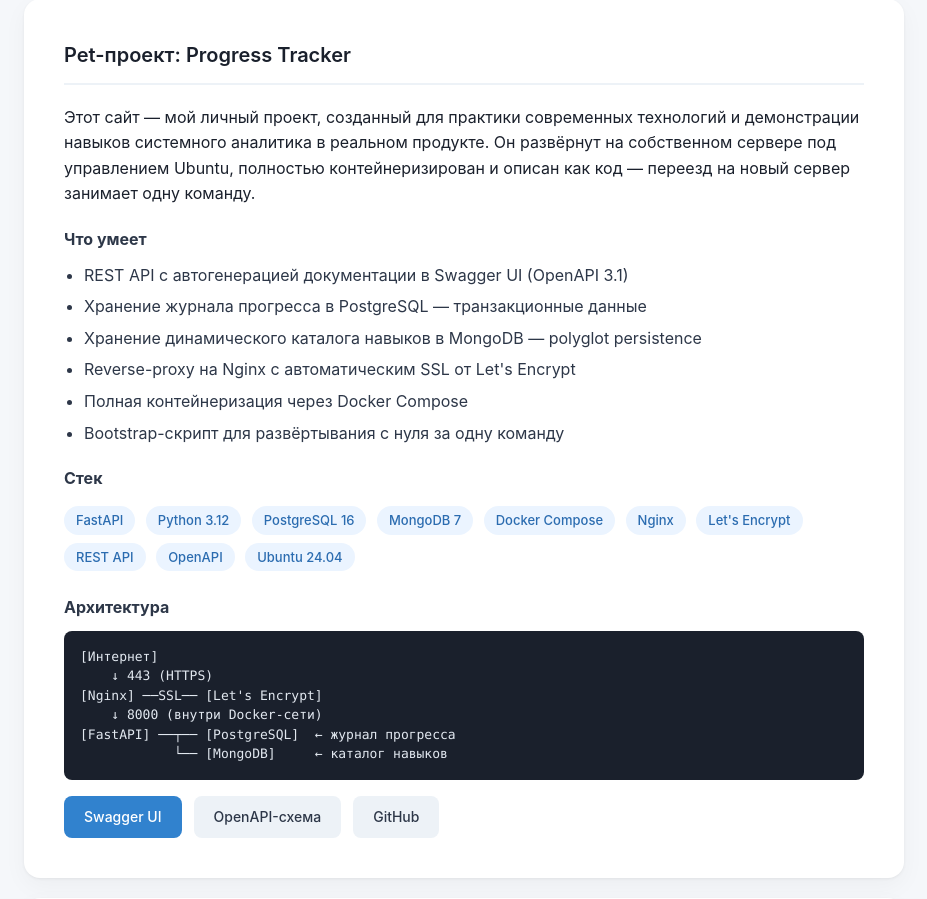
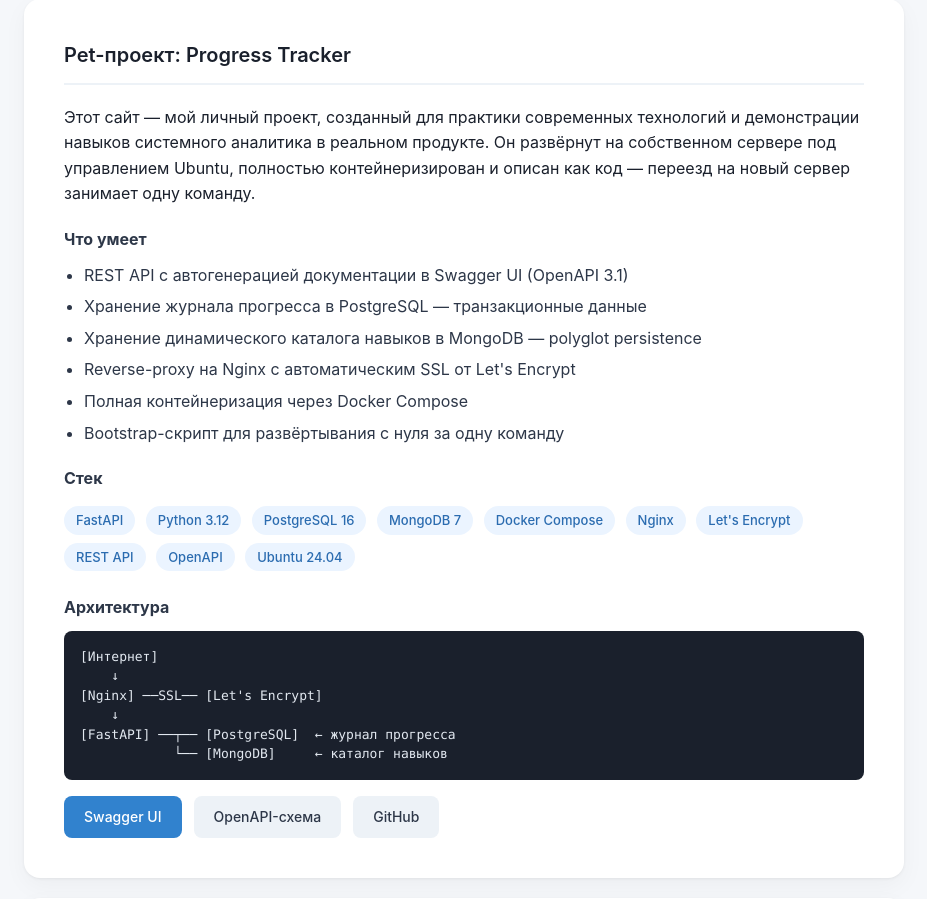
Before and after one commit to markink/progress-tracker, a Python web app: template app/templates/index.html in a window 1280 px wide. Shown: the part 1866-2765 px from the top of the page, without its empty margins (176-1103 px from the left). Run offline with Jinja, Linux system fonts and the light colour scheme; the template is opened without the code that fills it, so the values that code supplies are empty.

Commit message:
Update index.html

```diff
--- a/app/templates/index.html
+++ b/app/templates/index.html
@@ -196,9 +196,9 @@
 
     <h3>Архитектура</h3>
     <div class="arch">[Интернет]
-    ↓ 443 (HTTPS)
+    ↓
 [Nginx] ──SSL── [Let's Encrypt]
-    ↓ 8000 (внутри Docker-сети)
+    ↓
 [FastAPI] ──┬── [PostgreSQL]  ← журнал прогресса
             └── [MongoDB]     ← каталог навыков</div>
 
```
